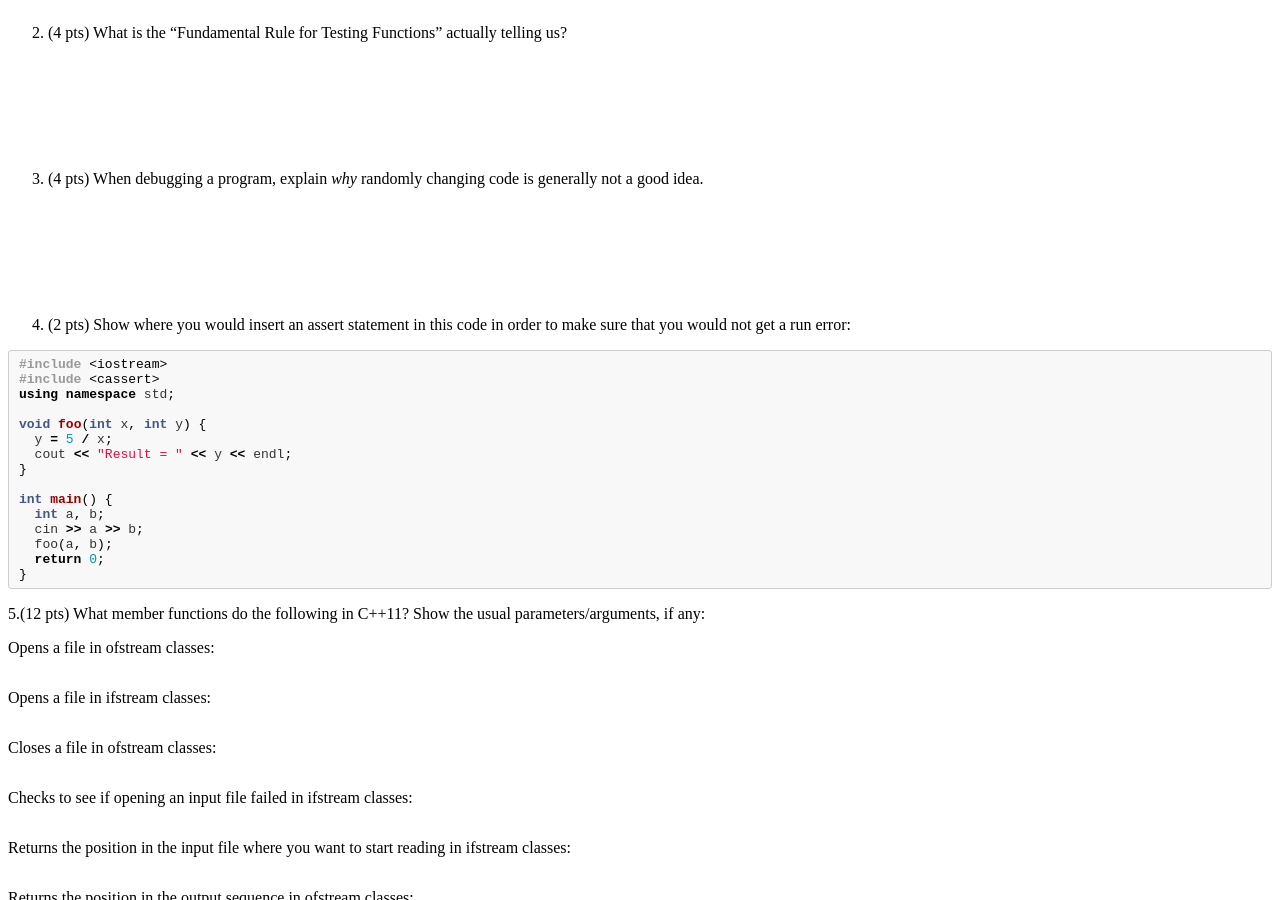
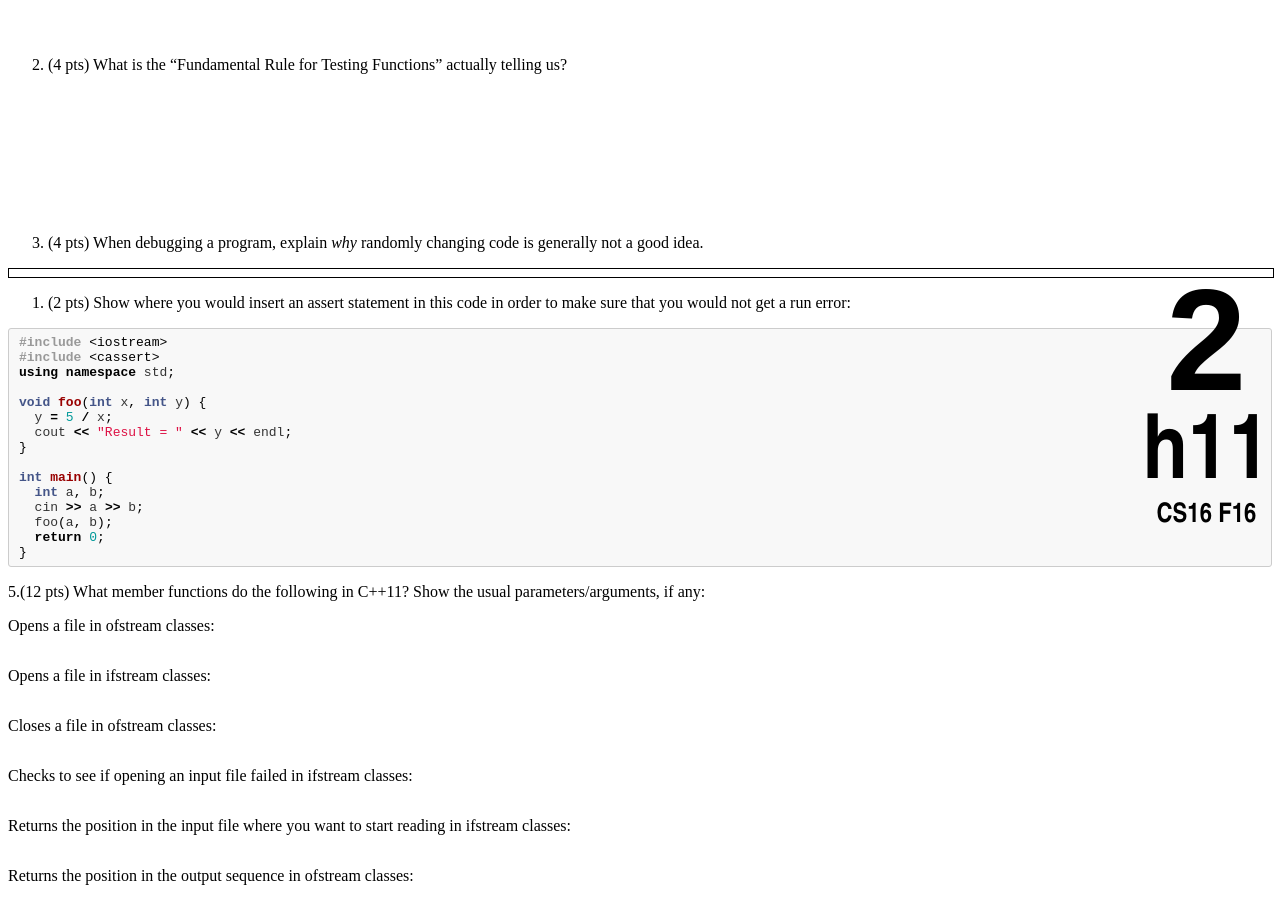
Before and after one commit to ucsb-cs16-s16/https-ucsb-cs16-s17.github.io, a Jekyll site: the page built from _hwk/h10.md, in a window 1280 px wide and 900 px high, scrolled down 930 px. Built offline with Jekyll 4.4.1, drawn with Linux system fonts in a browser that asks for light colours.

Commit message:
Update h10.md

```diff
--- a/_hwk/h10.md
+++ b/_hwk/h10.md
@@ -12,14 +12,13 @@ Read Chapter 5.4 thru 6.1. (If you do not have a copy of the textbook yet, there
 FOR BEST RESULTS, PRINT THIS PAGE AS A PDF, THEN PRINT THE PDF</b>
 
 1. (6 pts) Why would a programmer use a driver program? What about a stub?
-	<div style="margin-bottom:8em"></div>
+	<div style="margin-bottom:10em"></div>
 
 2. (4 pts) What is the "Fundamental Rule for Testing Functions" actually telling us?
-	<div style="margin-bottom:8em"></div>
+	<div style="margin-bottom:10em"></div>
 
 3. (4 pts) When debugging a program, explain <i>why</i> randomly changing code is generally not a good idea.
-	<div style="margin-bottom:8em"></div>
-
+  <div class="pagebreak"></div>
 4. (2 pts) Show where you would insert an assert statement in this code in order to make sure that you would not get a run error:
 
 <div markdown="1">
```
